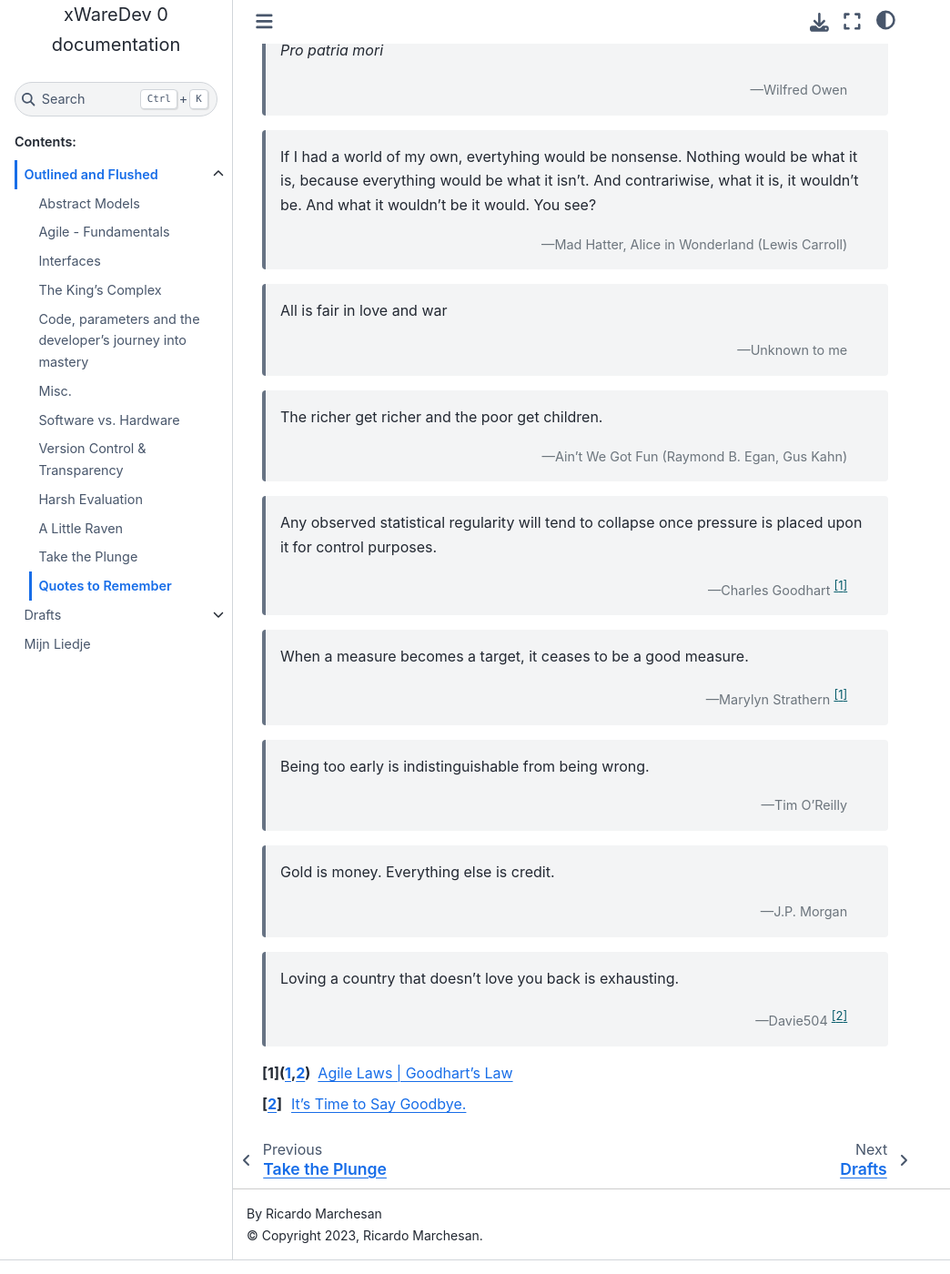
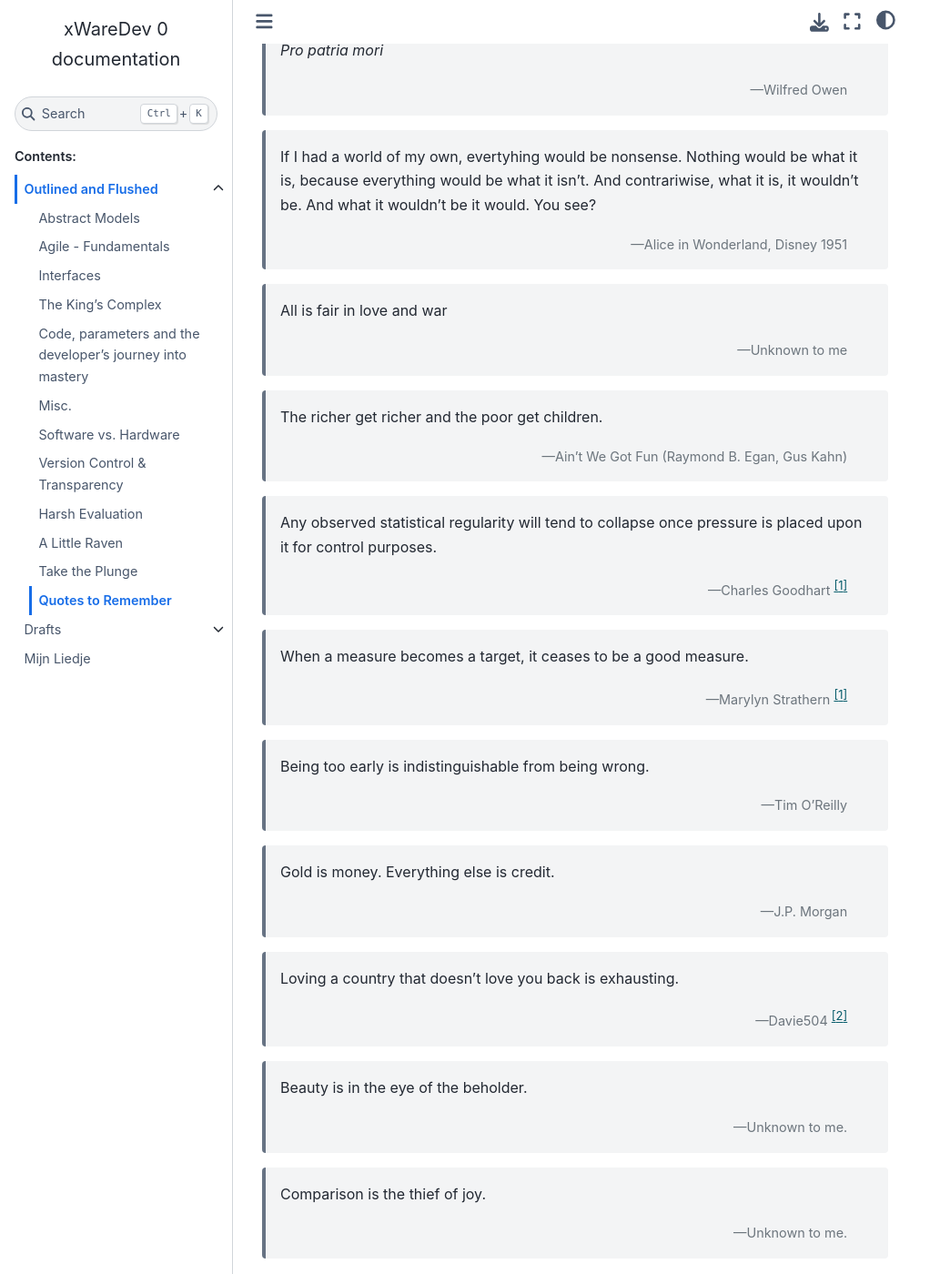
Before and after one commit to rikardonm/betina, a Sphinx documentation site: the page built from source/outlined/quotes_to_remember.rst, in a window 1280 px wide and 1400 px high, scrolled down 815 px. Shown: the whole window at 91% size, without its empty margins (0-1044 px from the left). Built offline with Sphinx 7.4.7 and the Sphinx Book theme 1.1.4, drawn with Linux system fonts in a browser that asks for light colours.

Commit message:
Add quotes

```diff
--- a/source/outlined/quotes_to_remember.rst
+++ b/source/outlined/quotes_to_remember.rst
@@ -35,7 +35,7 @@ This page serves the sole purpose of tracking (to more easily remember) the quot
     And what it wouldn't be it would.
     You see?
 
-    -- Mad Hatter, Alice in Wonderland (Lewis Carroll)
+    -- Alice in Wonderland, Disney 1951
 
     All is fair in love and war
 
@@ -65,6 +65,14 @@ This page serves the sole purpose of tracking (to more easily remember) the quot
 
     -- Davie504 [#aa4]_
 
+    Beauty is in the eye of the beholder.
+
+    -- Unknown to me.
+
+    Comparison is the thief of joy.
+
+    -- Unknown to me.
+
 
 .. [#aa3] `Agile Laws | Goodhart's Law <https://agilelaws.com/agile-decision-heuristics-and-mental-models/goodharts-law.html>`_
 .. [#aa4] `It's Time to Say Goodbye. <https://www.youtube.com/watch?v=qaDufiqttxk>`_
```
